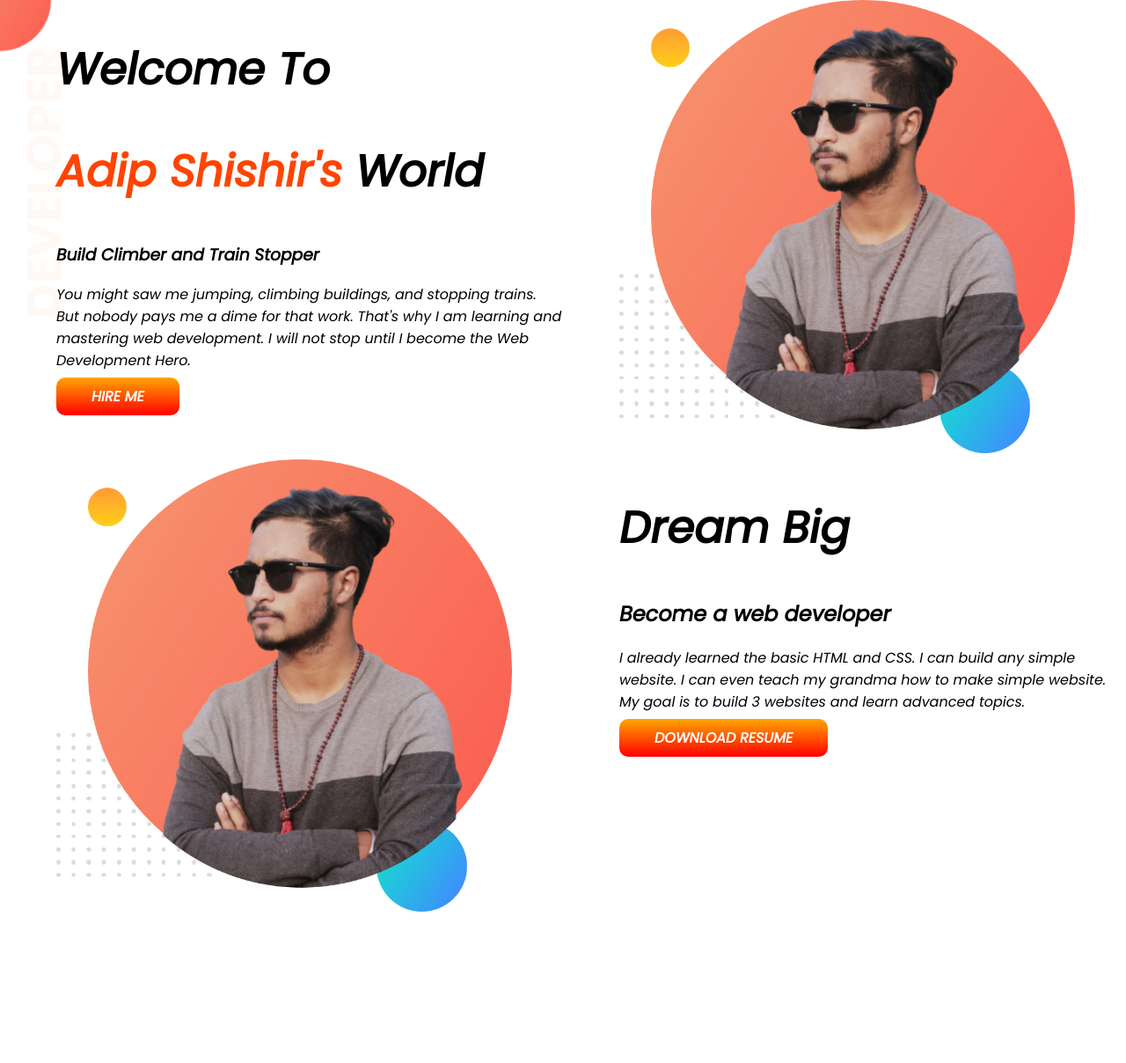
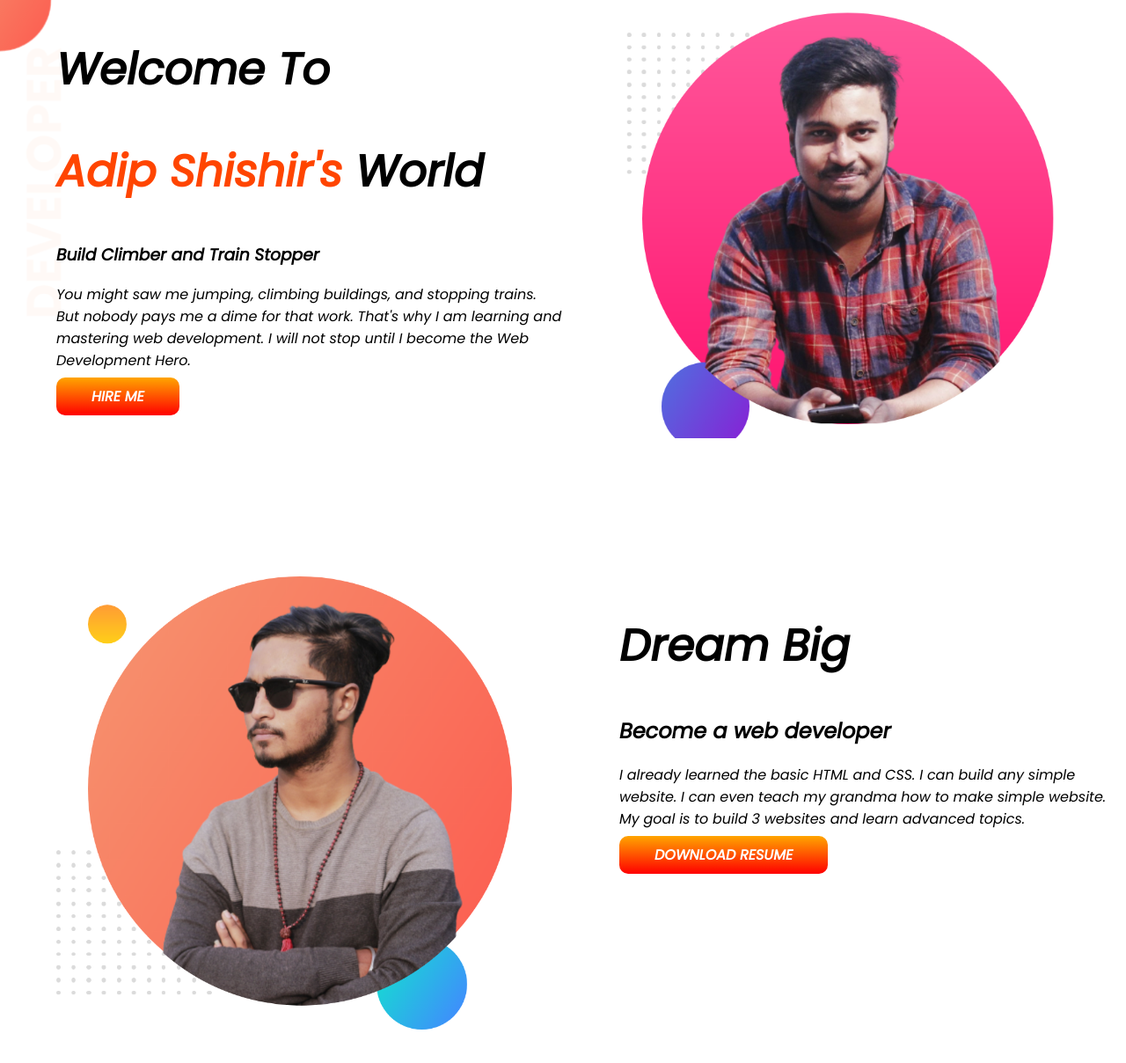
Before and after one commit to ShishirBalo/developer-portfolio, a plain HTML site: page index.html in a window 1280 px wide. Shown: the whole page at 88% size. Before the commit the page ends 1043 px from the top, so only its background shows below. Drawn offline with Linux system fonts and the light colour scheme.

Commit message:
dream added

```diff
--- a/index.html
+++ b/index.html
@@ -28,10 +28,10 @@
             </a>
         </div>
         <div class="half-width">
-            <img src="images/shishir-bg2.png" alt="">
+            <img src="images/shishir-bg1.png" alt="">
         </div>
     </section>
-    <section>
+    <section class="dream-big">
         <div class="half-width">
             <img src="images/shishir-bg2.png" alt="">
         </div>
--- a/style.css
+++ b/style.css
@@ -13,6 +13,7 @@ h1 {
 
 section {
     display: flex;
+    margin-bottom: 150px;
 }
 
 .half-width {
```
